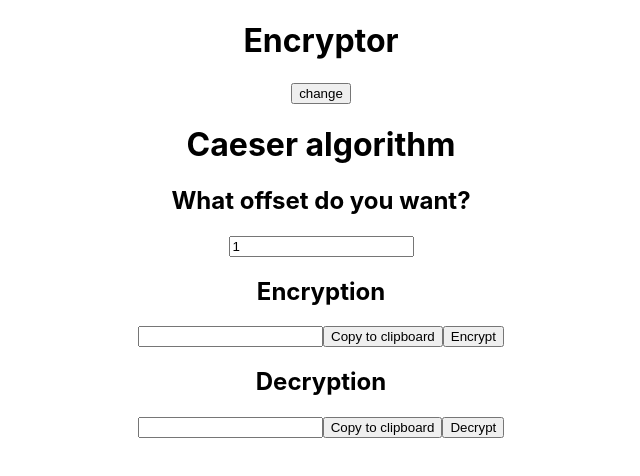
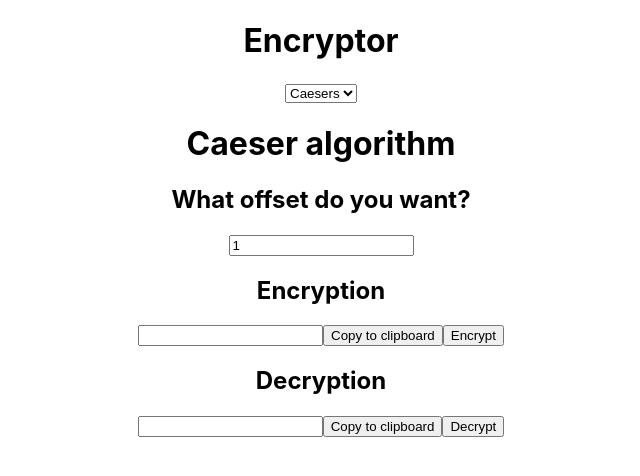
Before and after one commit to Kungaroo/encryptor, a React (Create React App) app: page / in a window 1280 px wide. Shown: the top 476 px of the page, without its empty margins (319-959 px from the left). Built offline with nearby package versions, Linux system fonts and the light colour scheme.

Commit message:
added dropdown to select encryption

```diff
--- a/src/App.tsx
+++ b/src/App.tsx
@@ -10,10 +10,17 @@ const App: React.FC = () => {
   const options = ["Caeser", "Atbash"]
   const [index, setIndex] = useState(0);
 
+  const handleSelect = () => {
+    setIndex(((document.getElementById("cypher")) as HTMLSelectElement).selectedIndex);
+  }
+
   return (
     <div className="App">
       <h1>Encryptor</h1>
-      <button onClick={() => setIndex(index+1)}>change</button>
+      <select id="cypher" onChange={handleSelect}>
+        <option selected value="0">Caesers</option>
+        <option value="1">Atbash</option>
+      </select>
       <div className="Encryptions">
         {encryptions[index]}
       </div>
```
